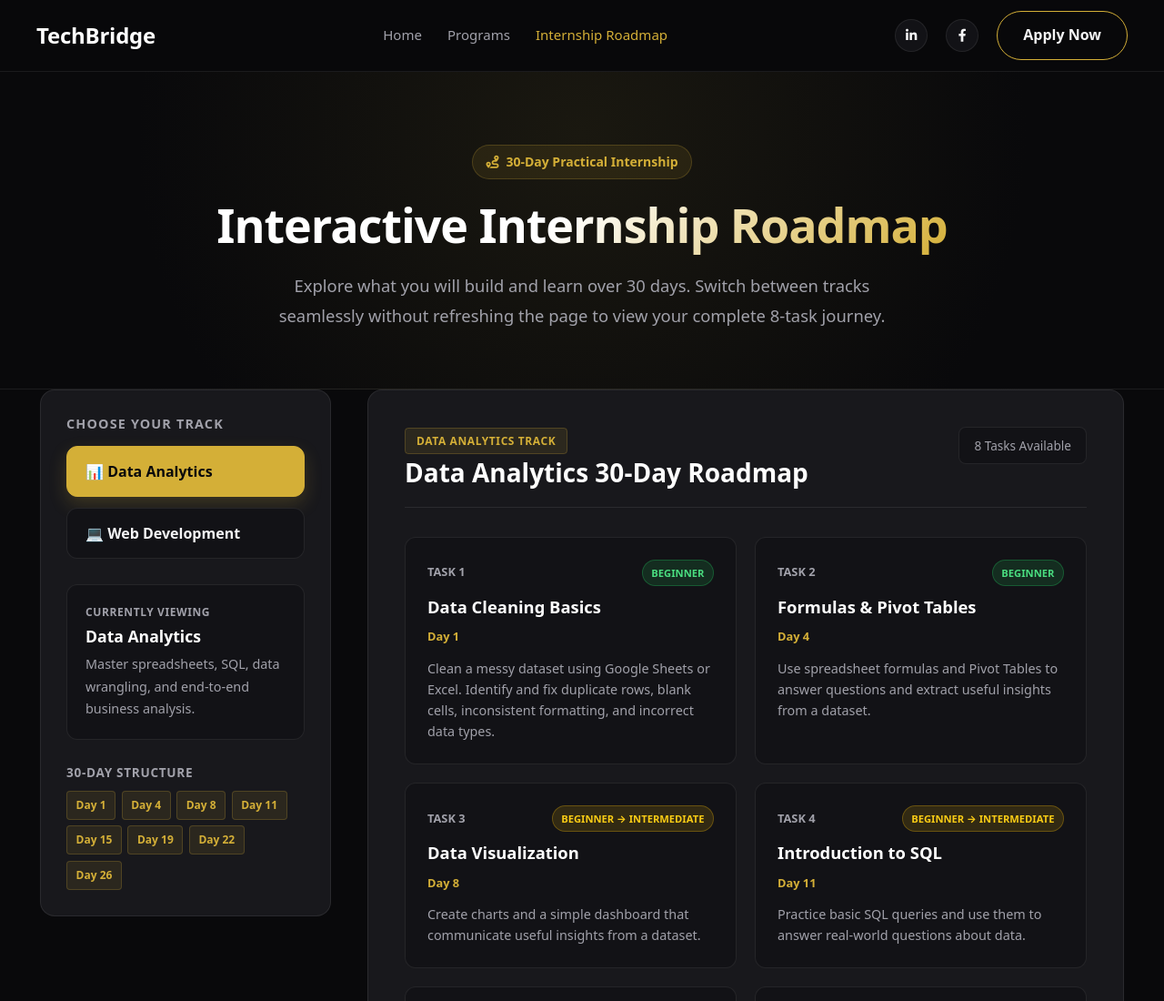
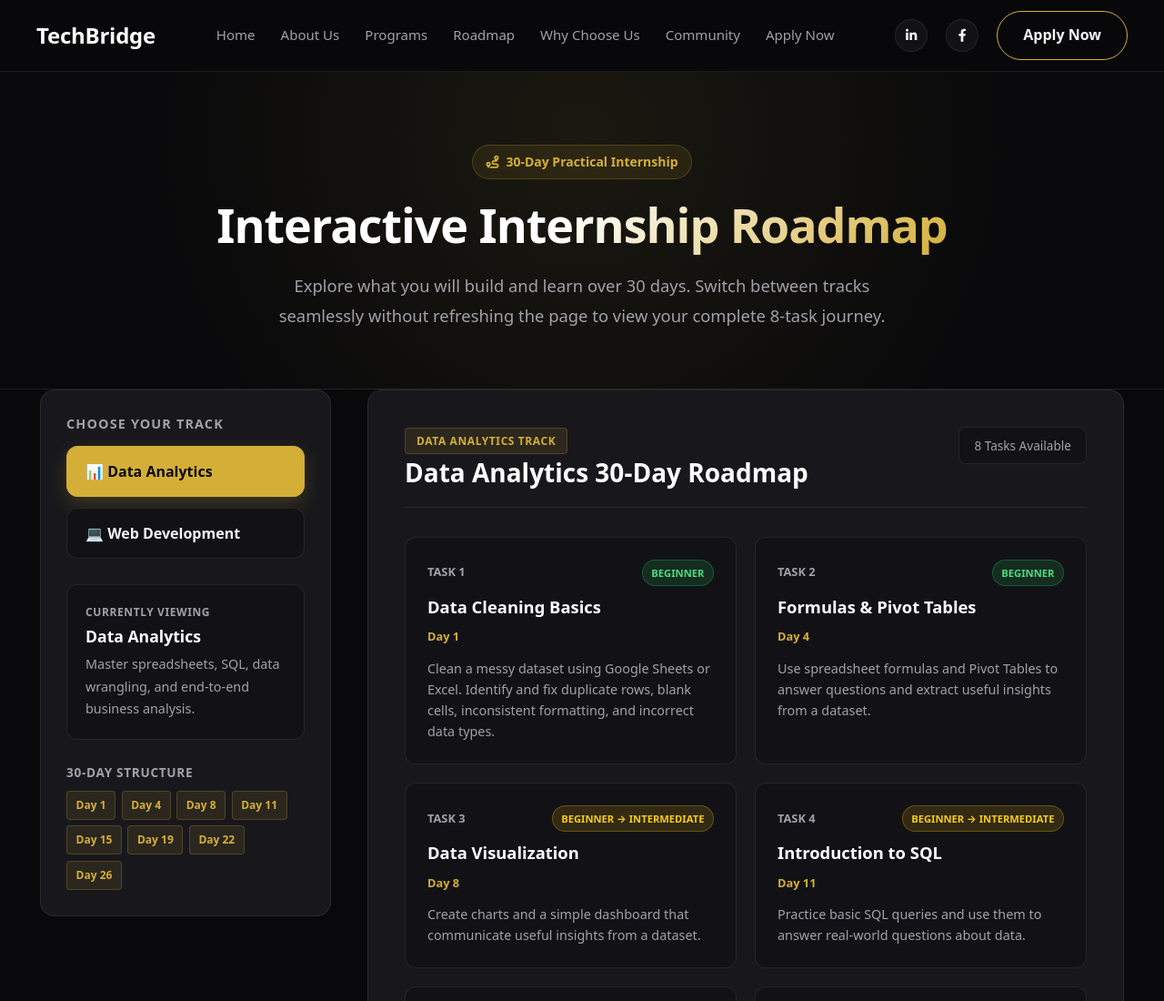
Before and after one commit to castroemeka/TechBridge, a plain HTML site: page roadmap.html in a window 1280 px wide. Shown: the top 1100 px of the page at 91% size. Drawn offline with Linux system fonts and the light colour scheme.

Commit message:
Update roadmap.html with new navigation links

```diff
--- a/roadmap.html
+++ b/roadmap.html
@@ -19,8 +19,12 @@
 
       <nav class="nav-menu" id="navMenu">
         <a href="index.html" class="nav-link">Home</a>
-        <a href="./program.html" class="nav-link">Programs</a>
-        <a href="tasks.html" class="nav-link active-page" style="color: var(--gold);">Internship Roadmap</a>
+                <a href="#about" class="nav-link">About Us</a>
+                <a href="./program.html" class="nav-link">Programs</a>
+                <a href="./roadmap.html" class="nav-link">Roadmap</a>
+                <a href="#why-us" class="nav-link">Why Choose Us</a>
+                <a href="#community" class="nav-link">Community</a>
+                <a href="#apply" class="nav-link">Apply Now</a>
       </nav>
 
       <div class="nav-cta-group">
```
